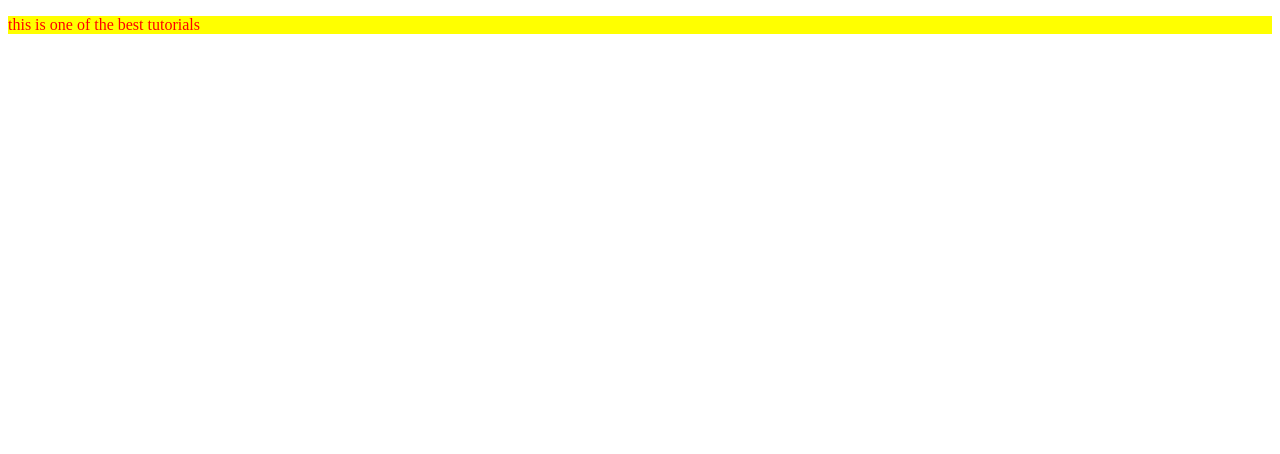
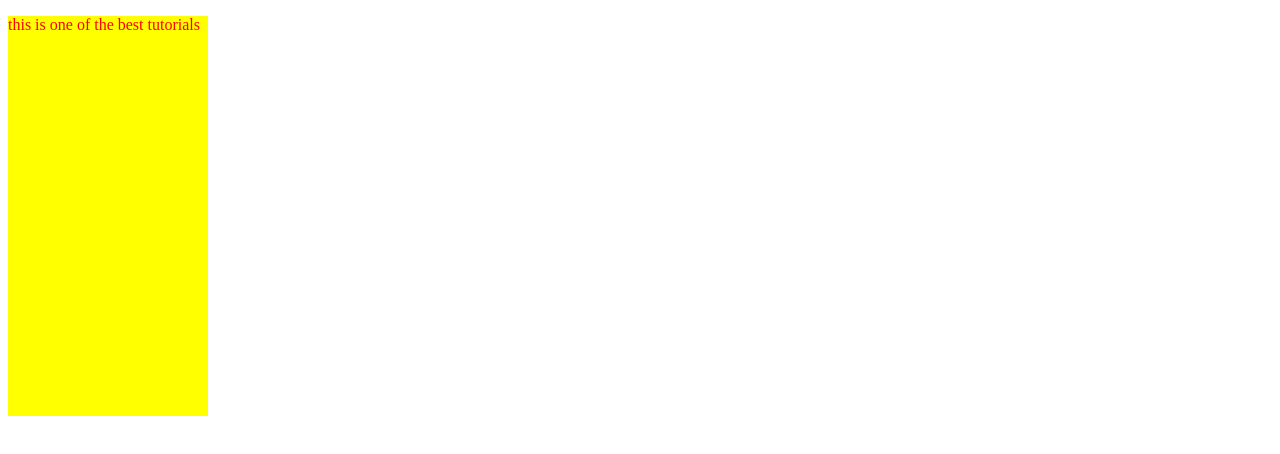
Before and after one commit to pushpendratripathi/SASS-Learning, a plain HTML site: page index.html in a window 1280 px wide. Drawn offline with Linux system fonts and the light colour scheme.

Commit message:
Update main.css
div p width and height  css

```diff
--- a/css/main.css
+++ b/css/main.css
@@ -1,5 +1,5 @@
 div p {
-  color:blue
+  color:blue; width: 200px; height: 400px;
   background-color: yellow; }
 
 div p {
```
